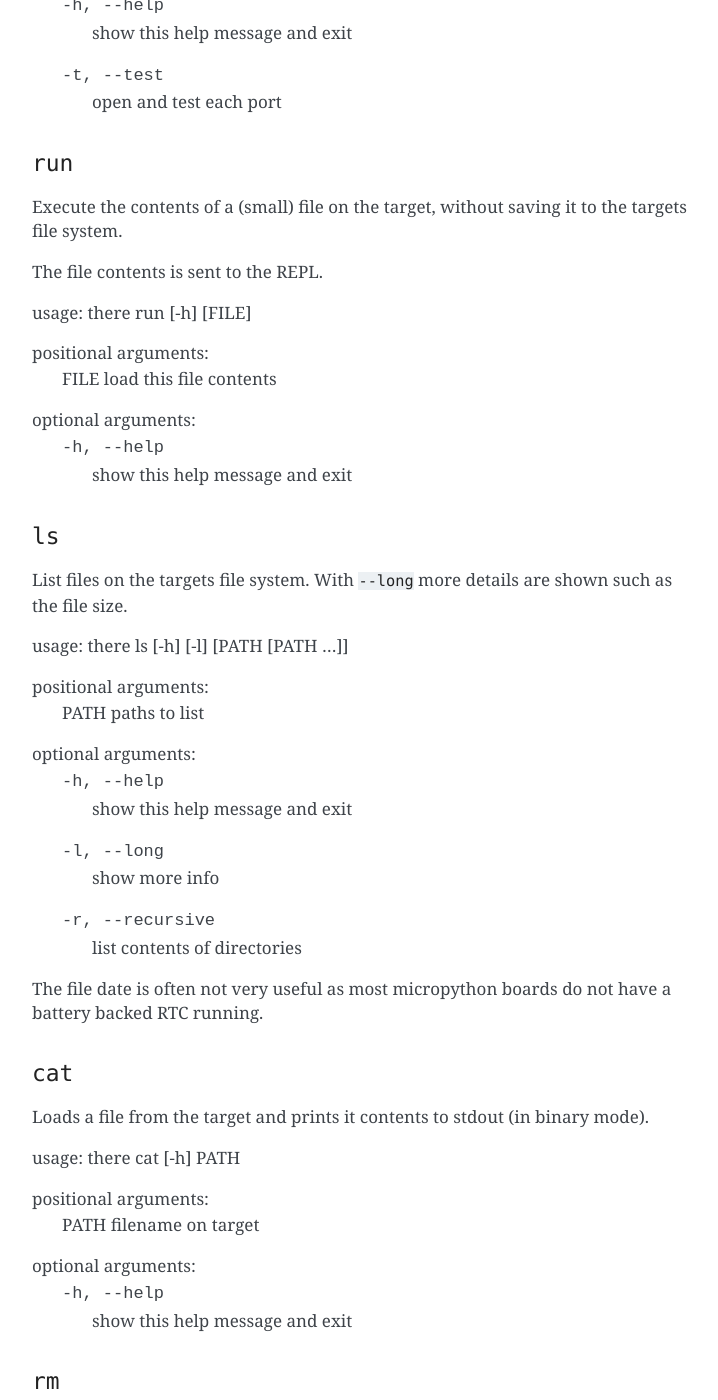
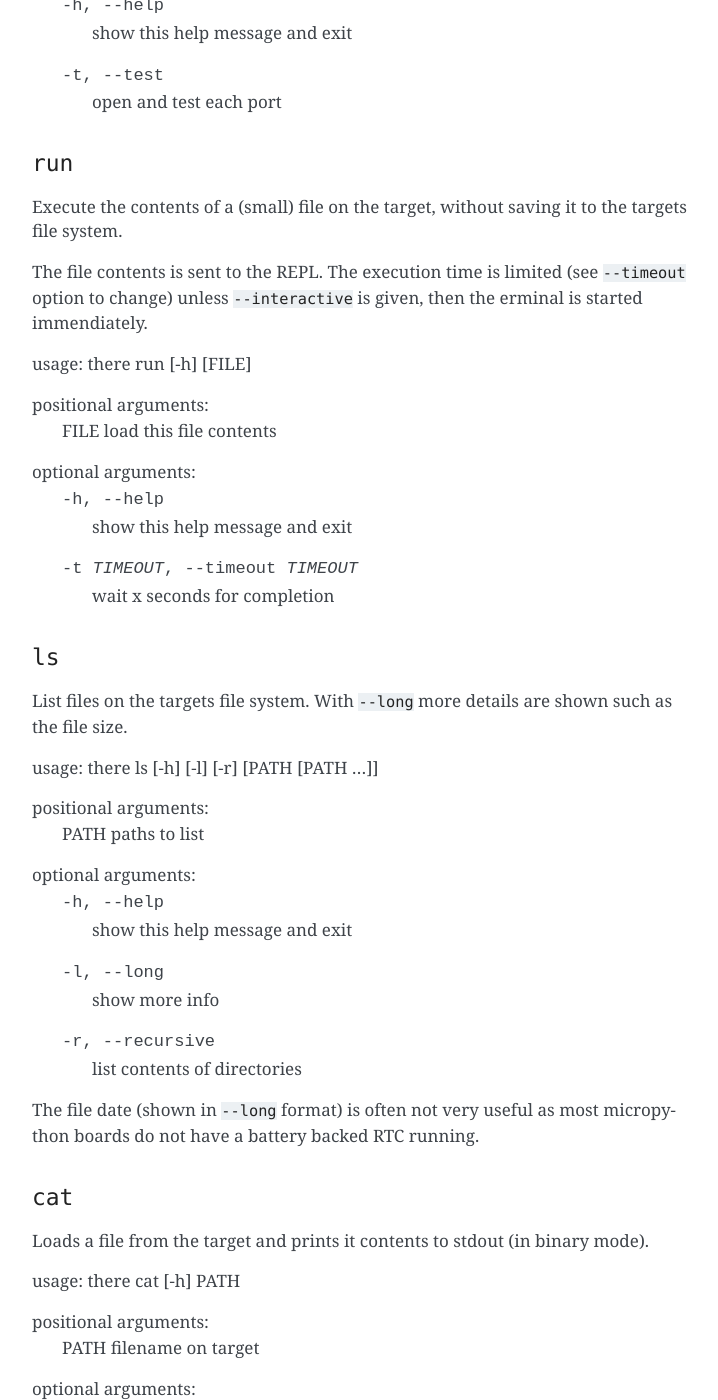
Before and after one commit to zsquareplusc/mpy-repl-tool, a Sphinx documentation site: the page built from documentation/commandline.rst, in a window 1280 px wide and 1400 px high, scrolled down 2055 px. Shown: the whole window, without its empty margins (388-1106 px from the left). Built offline with Sphinx 7.4.7, drawn with Linux system fonts in a browser that asks for light colours.

Commit message:
docs: update

```diff
--- a/documentation/commandline.rst
+++ b/documentation/commandline.rst
@@ -87,7 +87,9 @@ optional arguments:
 Execute the contents of a (small) file on the target, without saving it to
 the targets file system.
 
-The file contents is sent to the REPL.
+The file contents is sent to the REPL. The execution time is limited (see
+``--timeout`` option to change) unless ``--interactive`` is given, then the
+erminal is started immendiately.
 
 usage: there run [-h] [FILE]
 
@@ -95,7 +97,8 @@ positional arguments:
   FILE        load this file contents
 
 optional arguments:
-  -h, --help  show this help message and exit
+  -h, --help                        show this help message and exit
+  -t TIMEOUT, --timeout TIMEOUT     wait x seconds for completion
 
 
 ``ls``
@@ -103,7 +106,7 @@ optional arguments:
 List files on the targets file system. With ``--long`` more details are shown
 such as the file size.
 
-usage: there ls [-h] [-l] [PATH [PATH ...]]
+usage: there ls [-h] [-l] [-r] [PATH [PATH ...]]
 
 positional arguments:
   PATH                  paths to list
@@ -114,8 +117,8 @@ optional arguments:
   -r, --recursive       list contents of directories
 
 
-The file date is often not very useful as most micropython boards do not have a
-battery backed RTC running.
+The file date (shown in ``--long`` format) is often not very useful as most
+micropython boards do not have a battery backed RTC running.
 
 
 ``cat``
--- a/documentation/technical.rst
+++ b/documentation/technical.rst
@@ -68,6 +68,9 @@ execution:
         :raises FileNotFoundError:
 
         Return stat info for given path.
+
+        If ``fake_attrs`` is true, UID, GID and r/w flags are overriden. This
+        is used for the mount feature.
 
     .. method:: remove(path)
 
```
Also changed, not shown: README.rst (+2 -7 lines).
